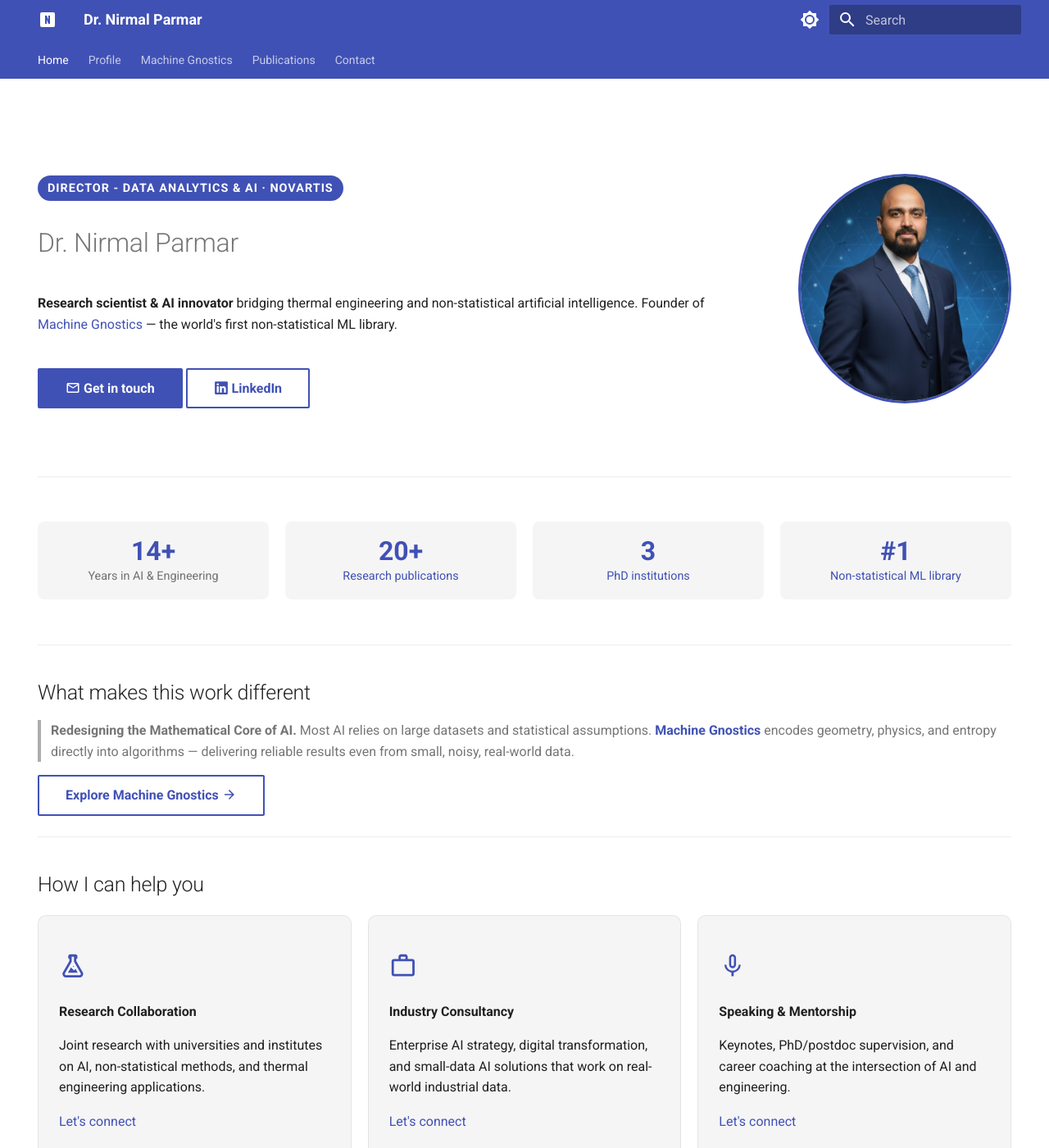
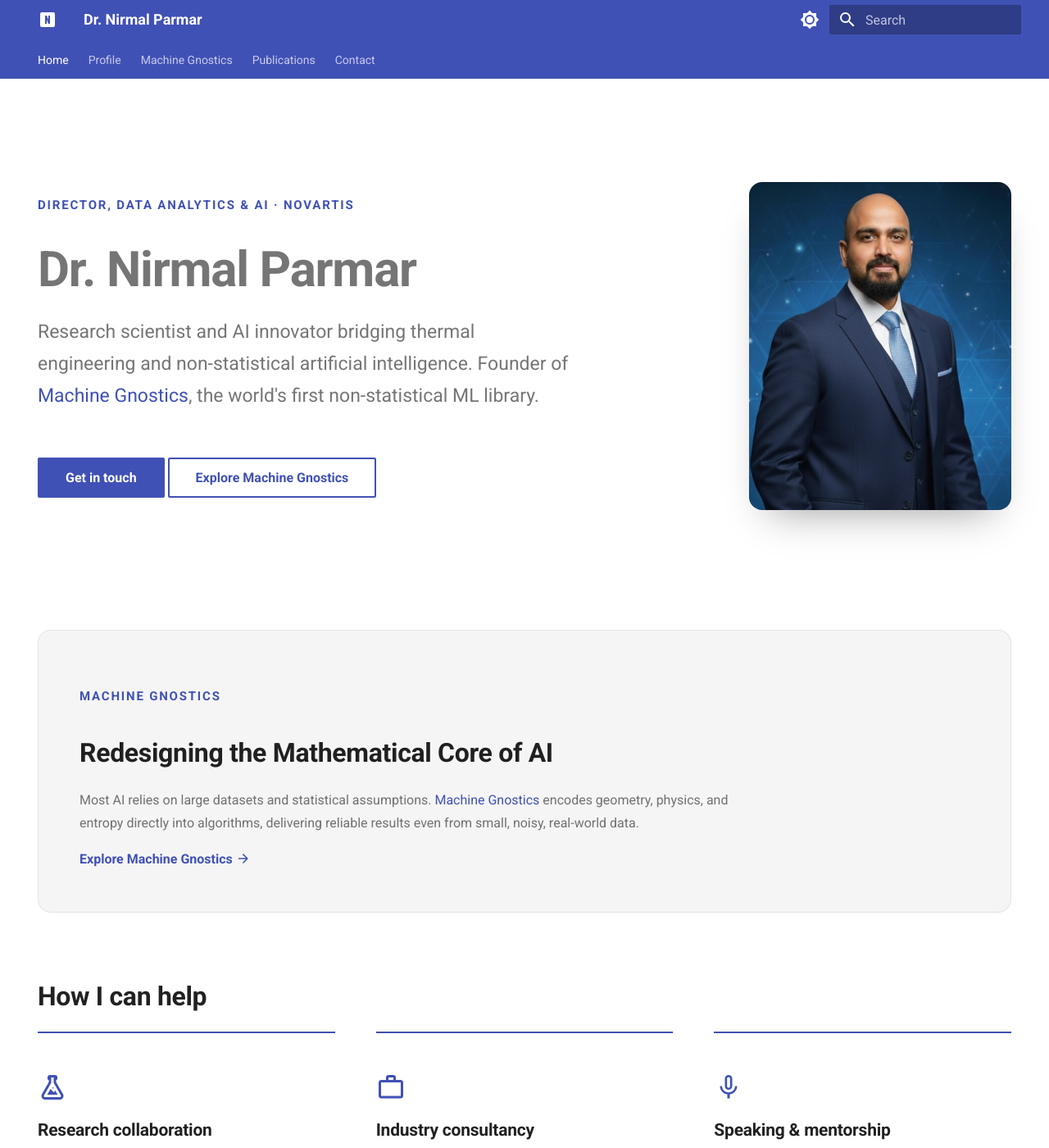
Before and after one commit to nirmalparmarphd/nirmalparmarphd.github.io, an MkDocs documentation site: the page built from docs/index.md, in a window 1280 px wide and 1400 px high. Shown: the whole window at 82% size. Built offline with MkDocs 1.6.1 and Material for MkDocs 9.7.7, drawn with Linux system fonts in a browser that asks for light colours; plug-ins that fetch from the network failed and are left out; some of the changed text lies outside the part shown.

Commit message:
fixed design and content

```diff
--- a/docs/index.md
+++ b/docs/index.md
@@ -6,143 +6,112 @@ title: Dr. Nirmal Parmar - AI Researcher & Machine Gnostics Founder
 description: AI researcher and Director of Data Analytics at Novartis. Founder of Machine Gnostics, the world's first non-statistical ML library for small data analysis.
 keywords: non-statistical ML, small data AI, Machine Gnostics, thermal engineering, AI researcher
 ---
-<div class="hero-section" markdown>
+<section class="home-hero" markdown>
 
-<div class="hero-left" markdown>
+<div class="home-hero-text" markdown>
 
-<span class="hero-tag">Director - Data Analytics & AI · Novartis</span>
+<span class="home-eyebrow">Director, Data Analytics & AI · Novartis</span>
 
 # Dr. Nirmal Parmar
 
-**Research scientist & AI innovator** bridging thermal engineering and non-statistical artificial intelligence. Founder of [Machine Gnostics](https://www.machinegnostics.com/) — the world's first non-statistical ML library.
+<p class="home-lede" markdown>Research scientist and AI innovator bridging thermal engineering and non-statistical artificial intelligence. Founder of [Machine Gnostics](https://www.machinegnostics.com/), the world's first non-statistical ML library.</p>
 
-<div class="hero-ctas" markdown>
-[:material-email-outline: Get in touch](contact.md){ .md-button .md-button--primary }
-[:fontawesome-brands-linkedin: LinkedIn](https://www.linkedin.com/in/nirmal-parmar-phd-3a440037){ .md-button target="_blank" }
+<div class="home-actions" markdown>
+[Get in touch](contact.md){ .md-button .md-button--primary }
+[Explore Machine Gnostics](ai-mg.md){ .md-button }
 </div>
 
 </div>
 
-<div class="hero-right" markdown>
-![Dr. Nirmal Parmar - Director of Data Analytics and AI at Novartis](image/nirmal.jpg){ .hero-photo }
+<div class="home-hero-media" markdown>
+![Dr. Nirmal Parmar - Director of Data Analytics and AI at Novartis](image/nirmal.jpg){ .home-photo }
 </div>
+
+</section>
+
+<section class="home-section home-feature" markdown>
+
+<span class="home-eyebrow">Machine Gnostics</span>
+
+## Redesigning the Mathematical Core of AI
+
+Most AI relies on large datasets and statistical assumptions. [Machine Gnostics](ai-mg.md) encodes geometry, physics, and entropy directly into algorithms, delivering reliable results even from small, noisy, real-world data.
+
+[Explore Machine Gnostics :material-arrow-right:](ai-mg.md){ .home-link }
+
+</section>
+
+<section class="home-section" markdown>
+
+## How I can help
+
+<div class="home-services" markdown>
+
+<div class="home-service" markdown>
+:material-flask-outline:{ .home-service-icon }
+
+### Research collaboration
+
+Joint research with universities and institutes on AI, non-statistical methods, and thermal engineering applications.
+
+[Let's connect](contact.md){ .home-link }
 
 </div>
 
----
+<div class="home-service" markdown>
+:material-briefcase-outline:{ .home-service-icon }
 
-<div class="stats-bar" markdown>
+### Industry consultancy
 
-<div class="stat-item" markdown>
-<span class="stat-num">14+</span>
+Enterprise AI strategy, digital transformation, and small-data AI solutions that work on real-world industrial data.
 
-<span class="stat-lbl">Years in AI & Engineering</span>
+[Let's connect](contact.md){ .home-link }
 
 </div>
 
-<div class="stat-item" markdown>
-<span class="stat-num">20+</span>
+<div class="home-service" markdown>
+:material-microphone-outline:{ .home-service-icon }
 
-<span class="stat-lbl">[Research publications](publications.md)</span>
+### Speaking & mentorship
 
-</div>
+Keynotes, PhD/postdoc supervision, and career coaching at the intersection of AI and engineering.
 
-<div class="stat-item" markdown>
-<span class="stat-num">3</span>
-
-<span class="stat-lbl">[PhD institutions](profile.md)</span>
-
-</div>
-
-<div class="stat-item" markdown>
-<span class="stat-num">#1</span>
-
-<span class="stat-lbl">[Non-statistical ML library](ai-mg.md)</span>
+[Let's connect](contact.md){ .home-link }
 
 </div>
 
 </div>
 
----
+</section>
 
-## What makes this work different
+<section class="home-section" markdown>
 
-> **Redesigning the Mathematical Core of AI.**
-> Most AI relies on large datasets and statistical assumptions. [**Machine Gnostics**](ai-mg.md) encodes geometry, physics, and entropy directly into algorithms — delivering reliable results even from small, noisy, real-world data.
+## Connect
 
-[Explore Machine Gnostics :material-arrow-right:](ai-mg.md){ .md-button target="_blank" }
-
----
-
-## How I can help you
-
-<div class="services-grid" markdown>
-
-<div class="service-card" markdown>
-:material-flask-outline:{ .service-icon }
-
-**Research Collaboration**
-
-Joint research with universities and institutes on AI, non-statistical methods, and thermal engineering applications.
-
-[Let&#39;s connect](contact.md)
-
+<div class="home-links" markdown>
+[:fontawesome-brands-linkedin: LinkedIn](https://www.linkedin.com/in/nirmal-parmar-phd-3a440037){ target="_blank" rel="noopener" }
+[:fontawesome-solid-graduation-cap: Google Scholar](https://scholar.google.co.in/citations?user=cF90K6cAAAAJ&hl=en){ target="_blank" rel="noopener" }
+[:fontawesome-brands-researchgate: ResearchGate](https://www.researchgate.net/profile/Nirmal-Parmar){ target="_blank" rel="noopener" }
+[:fontawesome-brands-orcid: ORCID](https://orcid.org/0000-0003-4603-1550){ target="_blank" rel="noopener" }
+[:fontawesome-brands-github: GitHub](https://github.com/nirmalparmarphd){ target="_blank" rel="noopener" }
+[:fontawesome-brands-medium: Medium](https://medium.com/@nirmalparmarphd){ target="_blank" rel="noopener" }
+[:fontawesome-solid-seedling: Machine Gnostics](https://www.machinegnostics.com/){ target="_blank" rel="noopener" }
 </div>
 
-<div class="service-card" markdown>
-:material-briefcase-outline:{ .service-icon }
+</section>
 
-**Industry Consultancy**
+<section class="home-section home-collab" markdown>
 
-Enterprise AI strategy, digital transformation, and small-data AI solutions that work on real-world industrial data.
+## Open to collaboration
 
-[Let&#39;s connect](contact.md)
+Dr. Parmar welcomes collaboration with forward-thinking organizations, research institutions, and individual researchers who are ready to explore the transformative potential of non-statistical AI in engineering and business applications.
 
-</div>
+[Get in touch](contact.md){ .md-button .md-button--primary }
 
-<div class="service-card" markdown>
-:material-microphone-outline:{ .service-icon }
+</section>
 
-**Speaking & Mentorship**
+<blockquote class="home-quote" markdown>
+*"Redesigning the Mathematical Core of AI."*
 
-Keynotes, PhD/postdoc supervision, and career coaching at the intersection of AI and engineering.
-
-[Let&#39;s connect](contact.md)
-
-</div>
-
-</div>
-
----
-
-## Connect with me
-
-<div class="social-links" markdown>
-
-[![LinkedIn](https://img.shields.io/badge/LinkedIn-0A66C2?style=flat-square&logo=linkedin&logoColor=white)](https://www.linkedin.com/in/nirmal-parmar-phd-3a440037)
-[![Google Scholar](https://img.shields.io/badge/Google_Scholar-4285F4?style=flat-square&logo=google-scholar&logoColor=white)](https://scholar.google.co.in/citations?user=cF90K6cAAAAJ&hl=en)
-[![ResearchGate](https://img.shields.io/badge/ResearchGate-00CCBB?style=flat-square&logo=researchgate&logoColor=white)](https://www.researchgate.net/profile/Nirmal-Parmar)
-[![ORCID](https://img.shields.io/badge/ORCID-A6CE39?style=flat-square&logo=orcid&logoColor=white)](https://orcid.org/0000-0003-4603-1550)
-[![GitHub](https://img.shields.io/badge/GitHub-181717?style=flat-square&logo=github&logoColor=white)](https://github.com/nirmalparmarphd)
-[![Medium](https://img.shields.io/badge/Medium-12100E?style=flat-square&logo=medium&logoColor=white)](https://medium.com/@nirmalparmarphd)
-[![Machine Gnostics](https://img.shields.io/badge/Machine_Gnostics-FF6B6B?style=flat-square&logo=atom&logoColor=white)](https://www.machinegnostics.com/)
-
-</div>
-
-## Collaborations
-
-!!! success "Collaboration Opportunities"
-
-    Dr. Parmar welcomes collaboration with forward-thinking organizations, research institutions, and individual researchers who are ready to explore the transformative potential of non-statistical AI in engineering and business applications.
-
-    [Get in Touch](contact.md)
-
-    [Explore Machine Gnostics](ai-mg.md)
-
----
-
-!!! quote "Mission Statement"
-
-    *"Redesigning the Mathematical Core of AI. - Machine Gnostics"*
-
-    **- Dr. Nirmal Parmar**
+— Dr. Nirmal Parmar
+</blockquote>
--- a/docs/stylesheets/extra.css
+++ b/docs/stylesheets/extra.css
@@ -1,81 +1,91 @@
-/* Hero section */
-.hero-section {
-  display: flex;
-  gap: 2.5rem;
+/* ── Home page ────────────────────────────────────── */
+
+.home-hero {
+  display: grid;
+  grid-template-columns: minmax(0, 1.4fr) minmax(0, 1fr);
+  gap: 3.5rem;
   align-items: center;
-  padding: 2.5rem 0 2rem;
+  padding: 3rem 0 2.5rem;
 }
 
-.hero-left { flex: 1; }
-
-.hero-right { flex-shrink: 0; }
-
-.hero-photo {
-  width: 260px;
-  height: 260px;
-  border-radius: 50%;
-  object-fit: cover;
-  border: 3px solid var(--md-primary-fg-color);
+.home-eyebrow {
+  display: inline-block;
+  font-size: 0.75rem;
+  font-weight: 600;
+  letter-spacing: 0.12em;
+  text-transform: uppercase;
+  color: var(--md-primary-fg-color);
+  margin-bottom: 0.9rem;
 }
 
-.hero-tag {
-  display: inline-block;
-  font-size: 0.72rem;
-  font-weight: 600;
-  text-transform: uppercase;
-  letter-spacing: 0.07em;
-  color: white;
-  background: var(--md-primary-fg-color);
-  padding: 4px 12px;
-  border-radius: 20px;
-  margin-bottom: 0.75rem;
+.md-typeset .home-hero h1 {
+  font-size: 3rem;
+  font-weight: 700;
+  line-height: 1.1;
+  letter-spacing: -0.02em;
+  margin: 0 0 1rem;
 }
 
-.hero-ctas {
-  display: flex;
-  gap: 10px;
-  flex-wrap: wrap;
-  margin-top: 1.2rem;
+.md-typeset .home-lede {
+  font-size: 1.15rem;
+  line-height: 1.7;
+  color: var(--md-default-fg-color--light);
+  max-width: 34rem;
 }
 
-/* Stats bar */
-.stats-bar {
-  display: grid;
-  grid-template-columns: repeat(4, 1fr);
-  gap: 1rem;
-  padding: 1.5rem 0;
-  text-align: center;
+.home-actions {
+  display: flex;
+  gap: 0.75rem;
+  flex-wrap: wrap;
+  margin-top: 2rem;
 }
 
-.stat-item {
-  display: flex;
-  flex-direction: column;
-  align-items: center;
-  background: var(--md-code-bg-color);
-  border-radius: 8px;
-  padding: 1rem 0.5rem;
-  gap: 0.3rem;
+.home-photo {
+  display: block;
+  width: min(100%, 320px);
+  aspect-ratio: 4 / 5;
+  object-fit: cover;
+  border-radius: 16px;
+  box-shadow: 0 24px 48px -24px rgba(0, 0, 0, 0.4);
+  margin: 0 0 0 auto;
 }
 
-.stat-item p {
-  margin: 0;
-  line-height: 1;
+.home-section {
+  margin: 4rem 0;
 }
 
-.stat-num {
+.md-typeset .home-section h2 {
   font-size: 1.6rem;
   font-weight: 700;
-  color: var(--md-primary-fg-color);
-  line-height: 1;
-  display: block;
+  letter-spacing: -0.01em;
+  margin-top: 0;
 }
 
-.stat-lbl {
-  font-size: 0.72rem;
+.home-feature {
+  padding: 2.5rem;
+  border-radius: 16px;
+  background: var(--md-code-bg-color);
+  border: 1px solid var(--md-default-fg-color--lightest);
+}
+
+.home-feature p {
+  max-width: 42rem;
+  line-height: 1.75;
   color: var(--md-default-fg-color--light);
-  text-align: center;
-  display: block;
-  line-height: 1.2;
+}
+
+.home-feature > :last-child {
+  margin-bottom: 0;
+}
+
+.home-link {
+  font-weight: 600;
+  text-decoration: none;
+  color: var(--md-primary-fg-color);
+}
+
+.home-link:hover {
+  text-decoration: underline;
 }
 
 /* Services grid */
@@ -86,48 +96,105 @@
   margin: 1rem 0;
 }
 
-.service-card {
-  background: var(--md-code-bg-color);
-  border-radius: 10px;
-  padding: 1.25rem;
-  border: 1px solid var(--md-default-fg-color--lightest);
+.home-services {
+  display: grid;
+  grid-template-columns: repeat(3, 1fr);
+  gap: 2.5rem;
 }
 
-.service-icon {
-  font-size: 1.5rem;
-  color: var(--md-primary-fg-color);
-  display: block;
-  margin-bottom: 0.5rem;
+.home-service {
+  border-top: 2px solid var(--md-primary-fg-color);
+  padding-top: 1.25rem;
 }
 
-/* Social links section */
-.social-links {
+.home-service-icon {
+  font-size: 1.6rem;
+  color: var(--md-primary-fg-color);
+}
+
+.md-typeset .home-service h3 {
+  font-size: 1.05rem;
+  font-weight: 700;
+  margin: 0.75rem 0 0.5rem;
+}
+
+.home-service p {
+  font-size: 0.92rem;
+  line-height: 1.7;
+  color: var(--md-default-fg-color--light);
+}
+
+.home-links {
   display: flex;
   flex-wrap: wrap;
-  gap: 8px;
-  justify-content: center;
-  align-items: center;
-  margin: 1.5rem 0;
-  padding: 1rem;
-  background: var(--md-code-bg-color);
-  border-radius: 10px;
+  gap: 0.6rem;
 }
 
-.social-links img {
-  transition: transform 0.2s ease;
+.home-links a {
+  display: inline-flex;
+  align-items: center;
+  gap: 0.4rem;
+  padding: 0.45rem 0.95rem;
+  border-radius: 999px;
+  border: 1px solid var(--md-default-fg-color--lightest);
+  font-size: 0.85rem;
+  text-decoration: none;
+  color: var(--md-default-fg-color);
+  transition: border-color 0.2s ease, color 0.2s ease;
 }
 
-.social-links a:hover img {
-  transform: translateY(-2px);
+.home-links a:hover,
+.home-links a:focus-visible {
+  border-color: var(--md-primary-fg-color);
+  color: var(--md-primary-fg-color);
+}
+
+.home-collab p {
+  max-width: 42rem;
+  line-height: 1.75;
+  color: var(--md-default-fg-color--light);
+}
+
+.md-typeset blockquote.home-quote {
+  border: none;
+  background: none;
+  padding: 0;
+  margin: 4rem 0 1rem;
+  text-align: center;
+  font-size: 1.1rem;
+  color: var(--md-default-fg-color--light);
 }
 
 /* Mobile responsive */
-@media (max-width: 600px) {
-  .hero-section { flex-direction: column-reverse; text-align: center; }
-  .hero-ctas { justify-content: center; }
-  .stats-bar { grid-template-columns: repeat(2, 1fr); }
-  .services-grid { grid-template-columns: 1fr; }
-  .social-links { gap: 6px; padding: 0.8rem; }
+@media (max-width: 800px) {
+  .home-hero {
+    grid-template-columns: 1fr;
+    gap: 2rem;
+    text-align: center;
+  }
+  .home-hero-media {
+    order: -1;
+  }
+  .md-typeset .home-hero h1 {
+    font-size: 2.3rem;
+  }
+  .home-lede {
+    margin-inline: auto;
+  }
+  .home-actions,
+  .home-links {
+    justify-content: center;
+  }
+  .home-photo {
+    margin: 0 auto;
+  }
+  .home-services {
+    grid-template-columns: 1fr;
+    gap: 2rem;
+  }
+  .home-feature {
+    padding: 1.75rem;
+  }
 }
 
 /* ── Profile page ─────────────────────────────────── */
```
